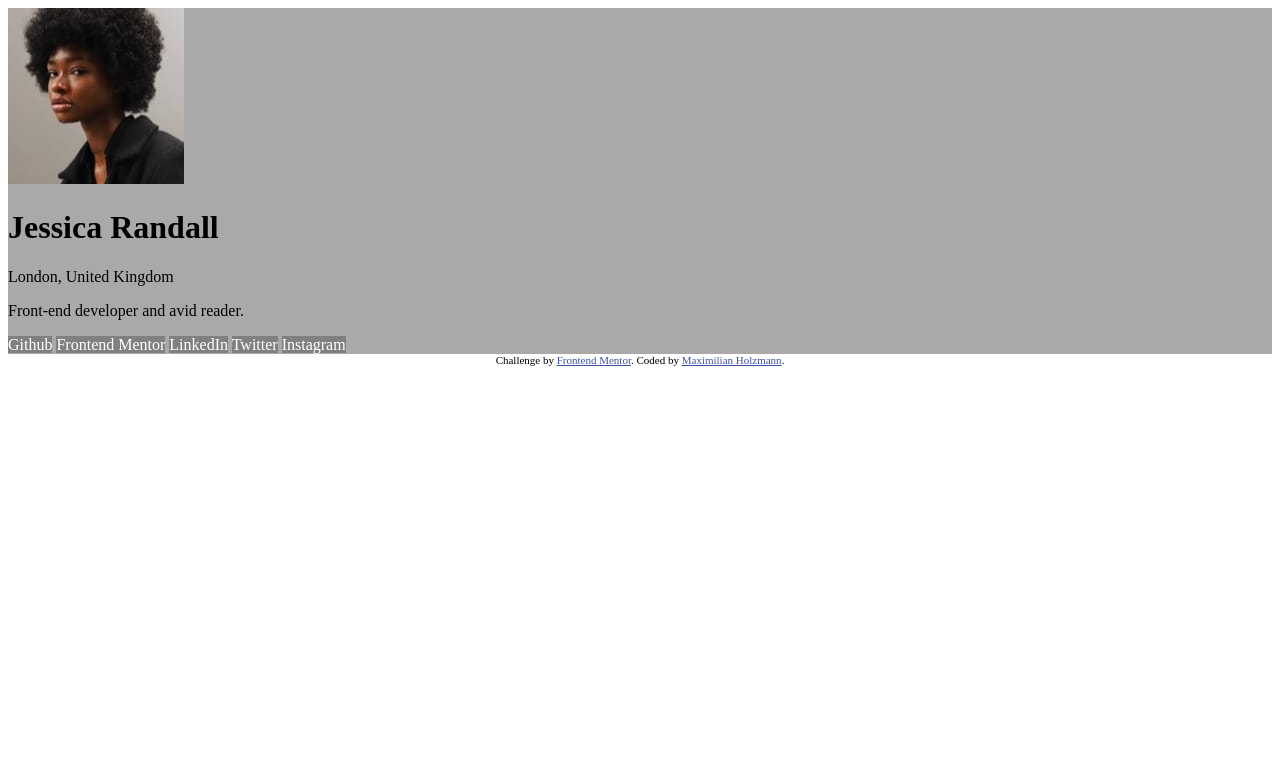
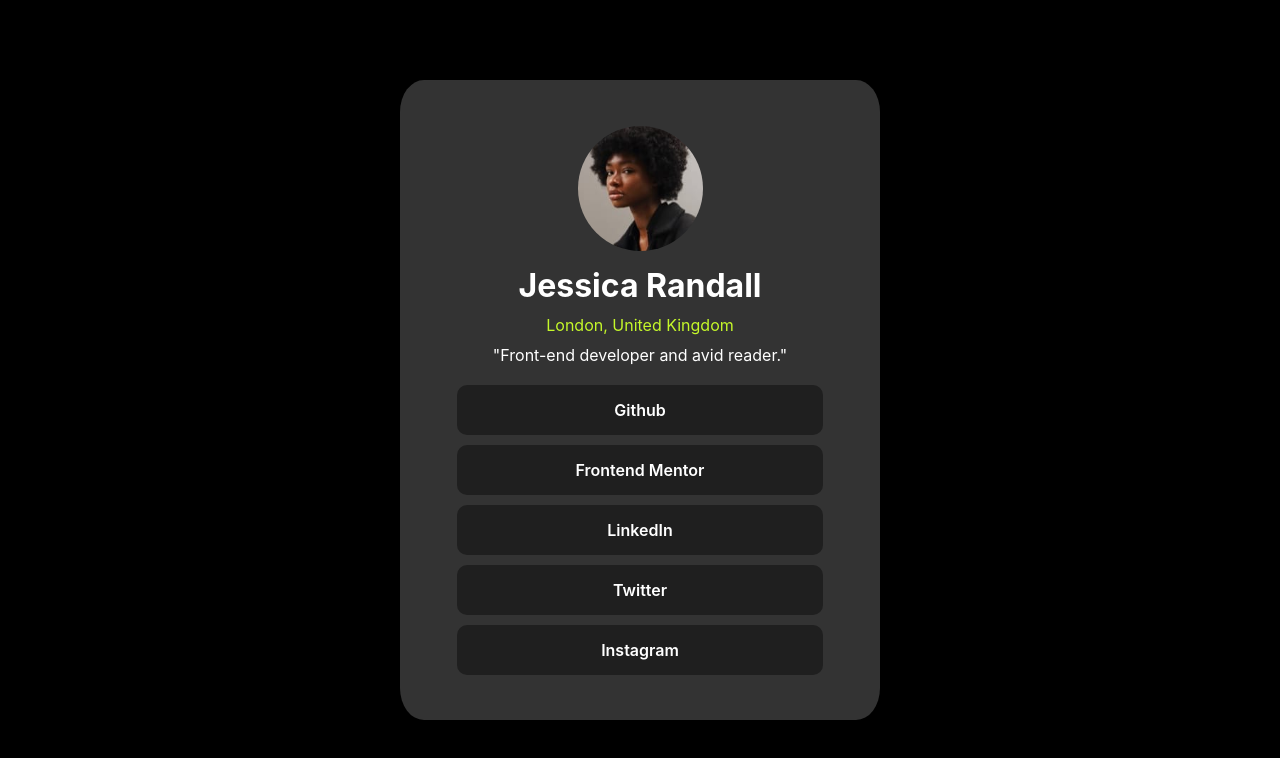
Before and after one commit to MaxHolzmann/social-links-page, a plain HTML site: page index.html in a window 1280 px wide. Drawn offline with Linux system fonts and the light colour scheme.

Commit message:
completes most of design, need to slightly adjust spacing between the urls and the information

```diff
--- a/index.css
+++ b/index.css
@@ -1,10 +1,68 @@
+body {
+  background-color: black;
+}
+
 main {
-  background-color: darkgray;
+  background-color: hsl(0, 0%, 20%);
+  color: white;
+  display: flex;
+  flex-direction: column;
+  justify-content: center;
+  align-items: center;
+  position: fixed;
+  inset: 0px;
+  width: 30rem;
+  height: 40rem;
+  max-width: 100vw;
+  max-height: 100dvh;
+  margin: auto;
+  border-radius: 5%;
+  font-family: Inter, sans-serif;
 }
+
+main img {
+  width: 125px;
+  height: 125px;
+  border-radius: 50%;
+  margin-bottom: 10px;
+}
+
+.information {
+  display: flex;
+  flex-direction: column;
+  align-items: center;
+}
+
+.information h1 {
+  margin: 5px;
+}
+
+.information p {
+  margin: 5px;
+}
+
 .urls {
+  display: flex;
+  flex-direction: column;
+  justify-content: center;
+  align-items: center;
+  margin-top: 15px;
+  gap: 10px;
+  width: 70%;
 }
+
 .urls a {
   text-decoration: none;
   color: white;
-  background-color: gray;
+  background-color: hsl(0, 0%, 12%);
+  padding: 15px;
+  width: 100%;
+  text-align: center;
+  border-radius: 10px;
+  font-weight: 600;
 }
+
+.urls a:hover {
+  background-color: hsl(75, 94%, 57%);
+  color: hsl(0, 0%, 12%);
+}
--- a/index.html
+++ b/index.html
@@ -32,10 +32,12 @@
   </head>
   <body>
     <main>
-      <img src="assets/images/avatar-jessica.jpeg" />
-      <h1>Jessica Randall</h1>
-      <p>London, United Kingdom</p>
-      <p>Front-end developer and avid reader.</p>
+      <div class="information">
+        <img src="assets/images/avatar-jessica.jpeg" />
+        <h1>Jessica Randall</h1>
+        <p style="color: hsl(75, 94%, 57%)">London, United Kingdom</p>
+        <p>"Front-end developer and avid reader."</p>
+      </div>
       <div class="urls">
         <a href="#">Github</a>
         <a href="#">Frontend Mentor</a>
@@ -44,12 +46,5 @@
         <a href="#">Instagram</a>
       </div>
     </main>
-
-    <div class="attribution">
-      Challenge by
-      <a href="https://www.frontendmentor.io?ref=challenge" target="_blank"
-        >Frontend Mentor</a
-      >. Coded by <a href="#">Maximilian Holzmann</a>.
-    </div>
   </body>
 </html>
```
